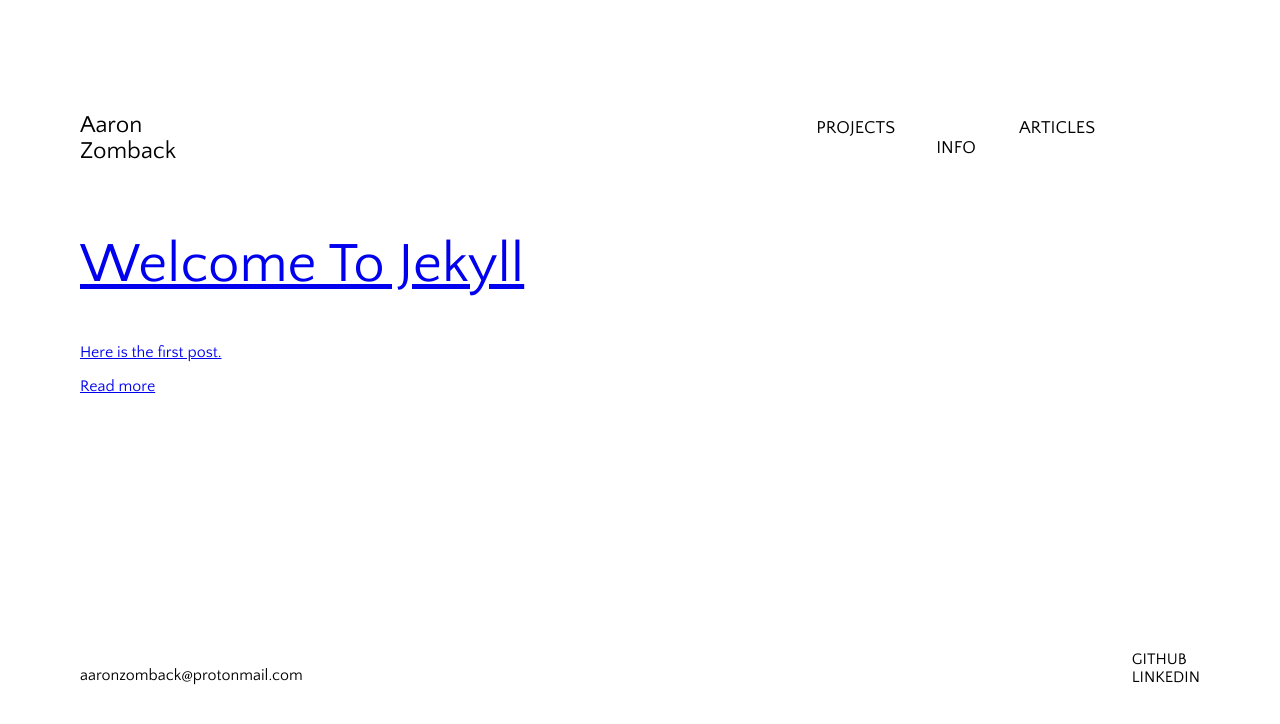
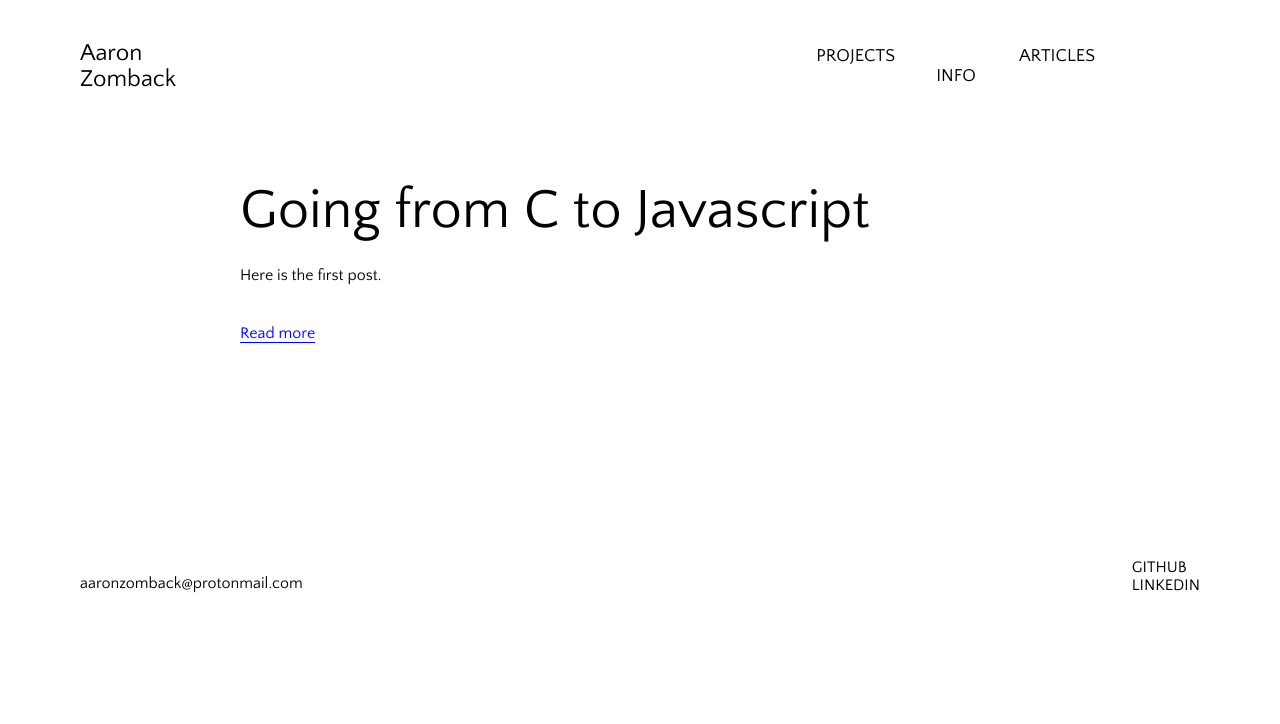
Before and after one commit to aaronzomback/design-portfolio, a Jekyll site: the page built from articles.html, in a window 1280 px wide. Shown: the top 724 px of the page. Built offline with Jekyll 4.4.1, drawn with Linux system fonts in a browser that asks for light colours.

Commit message:
styling articles

```diff
--- a/_posts/2020-08-26-welcome-to-jekyll.markdown
+++ b/_posts/2020-08-26-welcome-to-jekyll.html
@@ -1,9 +1,8 @@
 ---
+title: Going from C to Javascript
 date: 2020-08-26 15:13:40 Z
 excerpt: Here is the first post.
 layout: nav
 ---
 
 Testing
-
-Here is a sample article.
--- /dev/null
+++ b/_sass/_articles.scss
@@ -0,0 +1,38 @@
+section.articles-index {
+  width: 800px;
+  margin-left: auto;
+  margin-right: auto;
+  margin-top: 2rem;
+
+  h3 {
+    margin-top: 120px;
+    font-family: $body-font;
+  }
+
+  a {
+    text-decoration: none;
+    color: black;
+  }
+
+  .read-more {
+    color: blue;
+  }
+
+}
+
+.articles-loop {
+  h2 {
+    width: 100%;
+    margin: 64px 0 0 0;
+  }
+
+  p {
+    margin-top: 24px;
+    margin-bottom: 40px;
+  }
+}
+
+
+section.blog-filler1 {
+  height: 200px;
+}
--- a/_sass/_blog.scss
+++ /dev/null
@@ -1,15 +0,0 @@
-section.blog {
-  width: 600px;
-  margin-left: auto;
-  margin-right: auto;
-
-  h3 {
-    margin-top: 120px;
-    font-family: $body-font;
-  }
-}
-
-
-section.blog-filler1 {
-  height: 200px;
-}
--- /dev/null
+++ b/_sass/_header.scss
@@ -0,0 +1,68 @@
+
+header {
+  display: flex;
+  justify-content: flex-end;
+  margin-top: 16px;
+  height: 100px;
+  vertical-align: center;
+  align-items: center;
+
+  h2 {
+    margin-right: 40rem;
+    font-size: 24px;
+  }
+
+  img {
+    margin-right: 600px;
+    width: auto;
+  }
+
+}
+
+
+
+
+header nav a {
+  margin-right: 120px;
+  text-decoration: none;
+  color: black;
+  position: relative;
+  padding-bottom: 8px;
+  font-family: $body-font;
+  font-size: 18px;
+
+
+   &:before,
+    &:after {
+        content: '';
+        position: absolute;
+        bottom: 2px;
+        left: 0; right: 0;
+        height: 0.8px;
+        background-color: black;
+    }
+    &:before {
+        opacity: 0;
+        transform: translateY(- $distance);
+        transition: transform 0s $easeOutBack, opacity 0s;
+    }
+    &:after {
+        opacity: 0;
+        transform: translateY($distance/2);
+        transition: transform $duration $easeOutBack, opacity $duration;
+    }
+    &:hover,
+    &:focus {
+        &:before,
+        &:after {
+            opacity: 1;
+            transform: translateY(0);
+        }
+        &:before {
+            transition: transform $duration $easeOutBack, opacity $duration;
+        }
+        &:after {
+            transition: transform 0s $duration $easeOutBack, opacity 0s $duration;
+        }
+    }
+}
--- a/articles.html
+++ b/articles.html
@@ -4,14 +4,14 @@ permalink: "/articles/"
 layout: nav
 ---
 
-<section class="blog-filler1">
-  <section class="daily-posts">
+<section class="articles-index">
+  <section class="articles-loop">
     {% for post in site.posts %}
 <a href="{{ post.url }}">
   <div class="">
   <h2>{{ post.title }}</h2>
     <p>{{ post.excerpt }}</p>
-    <p>Read more</p>
+    <span class="read-more" style="border-bottom: 1px solid blue;">Read more</span>
   </div>
 </a>
 
--- a/assets/css/app.scss
+++ b/assets/css/app.scss
@@ -83,9 +83,10 @@ $distance: 8px;
 $easeOutBack: cubic-bezier(0.175, 0.885, 0.320, 1.275);
 
 
+@import "header";
 @import "timesink";
 @import "info";
-@import "blog";
+@import "articles";
 @import "footer";
 @import "work";
 
@@ -125,75 +126,6 @@ h6 {
   width: 40%;
   margin-left: 48px;
 }
-
-header {
-  display: flex;
-  justify-content: flex-end;
-  margin-top: 88px;
-  height: 100px;
-  vertical-align: center;
-  align-items: center;
-
-  h2 {
-    margin-right: 40rem;
-    font-size: 24px;
-  }
-
-  img {
-    margin-right: 600px;
-    width: auto;
-  }
-
-}
-
-
-
-
-header nav a {
-  margin-right: 120px;
-  text-decoration: none;
-  color: black;
-  position: relative;
-  padding-bottom: 8px;
-  font-family: $body-font;
-  font-size: 18px;
-
-
-   &:before,
-    &:after {
-        content: '';
-        position: absolute;
-        bottom: 2px;
-        left: 0; right: 0;
-        height: 0.8px;
-        background-color: black;
-    }
-    &:before {
-        opacity: 0;
-        transform: translateY(- $distance);
-        transition: transform 0s $easeOutBack, opacity 0s;
-    }
-    &:after {
-        opacity: 0;
-        transform: translateY($distance/2);
-        transition: transform $duration $easeOutBack, opacity $duration;
-    }
-    &:hover,
-    &:focus {
-        &:before,
-        &:after {
-            opacity: 1;
-            transform: translateY(0);
-        }
-        &:before {
-            transition: transform $duration $easeOutBack, opacity $duration;
-        }
-        &:after {
-            transition: transform 0s $duration $easeOutBack, opacity 0s $duration;
-        }
-    }
-}
-
 
 
 body {
```
